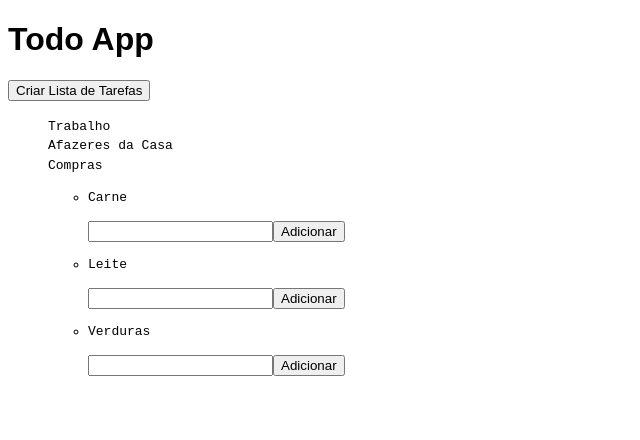
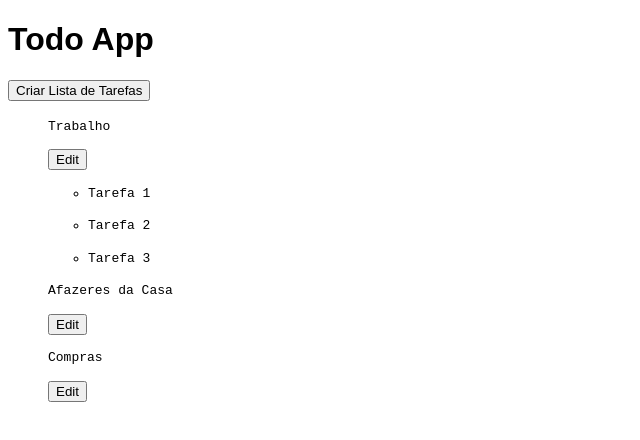
Before and after one commit to rgdotta/react-todoapp, a React (Create React App) app: page / in a window 1280 px wide. Shown: the top 440 px of the page, without its empty margins (0-640 px from the left). Built offline with nearby package versions, Linux system fonts and the light colour scheme.

Commit message:
add completed status, edit button and subtask delete

```diff
--- a/src/components/AddTodo.js
+++ b/src/components/AddTodo.js
@@ -25,6 +25,7 @@ class AddTodo extends React.Component {
   updateCounter = () => {
     const count = this.state.taskCounter;
     var newCount;
+
     if (!count) {
       newCount = 0;
     } else {
--- /dev/null
+++ b/src/components/Subtask.js
@@ -0,0 +1,31 @@
+import React, { useState } from "react";
+
+const Subtask = (props) => {
+  const [isComplete, setComplete] = useState(false);
+
+  function completeTask() {
+    setComplete(!isComplete);
+
+    if (isComplete === true) {
+      props.complete(-1);
+    } else {
+      props.complete(1);
+    }
+  }
+
+  return (
+    <li>
+      <p
+        style={{ textDecoration: isComplete ? "line-through" : "none" }}
+        onClick={completeTask}
+      >
+        {props.subtask}
+      </p>
+      {props.editable && (
+        <button onClick={() => props.delete(props.subtask)}>X</button>
+      )}
+    </li>
+  );
+};
+
+export default Subtask;
--- a/src/components/Task.js
+++ b/src/components/Task.js
@@ -1,9 +1,11 @@
 import React, { useState } from "react";
+import Subtask from "./Subtask";
 
 const Task = (props) => {
   const [subtasksList, setSubtasksList] = useState([]);
-  const [subtask, setSubtask] = useState([""]);
+  const [subtask, setSubtask] = useState("");
   const [isComplete, setComplete] = useState(false);
+  const [completedTask, setCompletedTask] = useState(0);
 
   function handleChange(input) {
     setSubtask(input);
@@ -15,26 +17,60 @@ const Task = (props) => {
     setSubtasksList((prevSubtasks) => {
       return [...prevSubtasks, newSubtask];
     });
+
+    setSubtask("");
   }
 
   function completeTask() {
     setComplete(!isComplete);
   }
 
+  function subtaskCompleted(completed) {
+    const comparison = subtasksList.length;
+    let value = completed;
+
+    let newValue = completedTask + value;
+    setCompletedTask(newValue);
+
+    if (comparison === newValue) {
+      setComplete(true);
+    } else {
+      setComplete(false);
+    }
+  }
+
+  function deleteSubtask(toDelete) {
+    let array = subtasksList;
+    let filteredArray = array.filter((e) => e !== toDelete);
+
+    setSubtasksList(filteredArray);
+  }
+
   return (
     <li>
-      {console.log(isComplete)}
       <p
         style={{ textDecoration: isComplete ? "line-through" : "none" }}
         onClick={completeTask}
       >
         {props.task.name}
       </p>
-      <input onChange={(e) => handleChange(e.target.value)}></input>
-      <button onClick={addSubtask}>Adicionar</button>
+      {props.editable && (
+        <div>
+          <input onChange={(e) => handleChange(e.target.value)}></input>
+          <button onClick={addSubtask}>Adicionar</button>
+        </div>
+      )}
       <ul>
         {subtasksList.map((thisSubtask, index) => {
-          return <li key={index}>{thisSubtask}</li>;
+          return (
+            <Subtask
+              key={index}
+              subtask={thisSubtask}
+              complete={subtaskCompleted}
+              editable={props.editable}
+              delete={deleteSubtask}
+            />
+          );
         })}
       </ul>
     </li>
--- a/src/components/Todo.js
+++ b/src/components/Todo.js
@@ -1,14 +1,20 @@
-import React from "react";
+import React, { useState } from "react";
 import { connect } from "react-redux";
 import Task from "./Task";
 
 const Todo = ({ todo }) => {
+  const [isEditable, setEditable] = useState(false);
+
   return (
     <li className="todo-item">
-      {todo.name}
+      <p>{todo.name}</p>
+      <button onClick={() => setEditable(!isEditable)}>Edit</button>
       <ul>
         {todo.tasks.map((task, index) => {
-          return <Task key={`task-${task.id}`} task={task} />;
+          console.log(task.defaultSubtask);
+          return (
+            <Task key={`task-${task.id}`} task={task} editable={isEditable} />
+          );
         })}
       </ul>
     </li>
--- a/src/components/TodoList.js
+++ b/src/components/TodoList.js
@@ -3,7 +3,8 @@ import { connect } from "react-redux";
 import Todo from "./Todo";
 // import { getTodos } from "../redux/selectors";
 
-const TodoList = ({ todos }) => (
+const TodoList = ({ todos }) => {
+  return (
     <ul className="todo-list">
       {todos && todos.length
         ? todos.map((todo, index) => {
@@ -12,6 +13,7 @@ const TodoList = ({ todos }) => (
         : ""}
     </ul>
   );
+};
 
 const mapStateToProps = (state) => {
   const { byIds, allIds } = state.todos || {};
--- a/src/redux/reducers/todos.js
+++ b/src/redux/reducers/todos.js
@@ -5,7 +5,11 @@ const initialState = {
   byIds: {
     0: {
       name: "Trabalho",
-      tasks: [],
+      tasks: [
+        { id: 0, name: "Tarefa 1" },
+        { id: 1, name: "Tarefa 2" },
+        { id: 2, name: "Tarefa 3" },
+      ],
     },
     1: {
       name: "Afazeres da Casa",
@@ -13,11 +17,7 @@ const initialState = {
     },
     2: {
       name: "Compras",
-      tasks: [
-        { id: 0, name: "Carne" },
-        { id: 1, name: "Leite" },
-        { id: 2, name: "Verduras" },
-      ],
+      tasks: [],
     },
   },
 };
```
Lines whose indentation alone changed are shown as unchanged.
